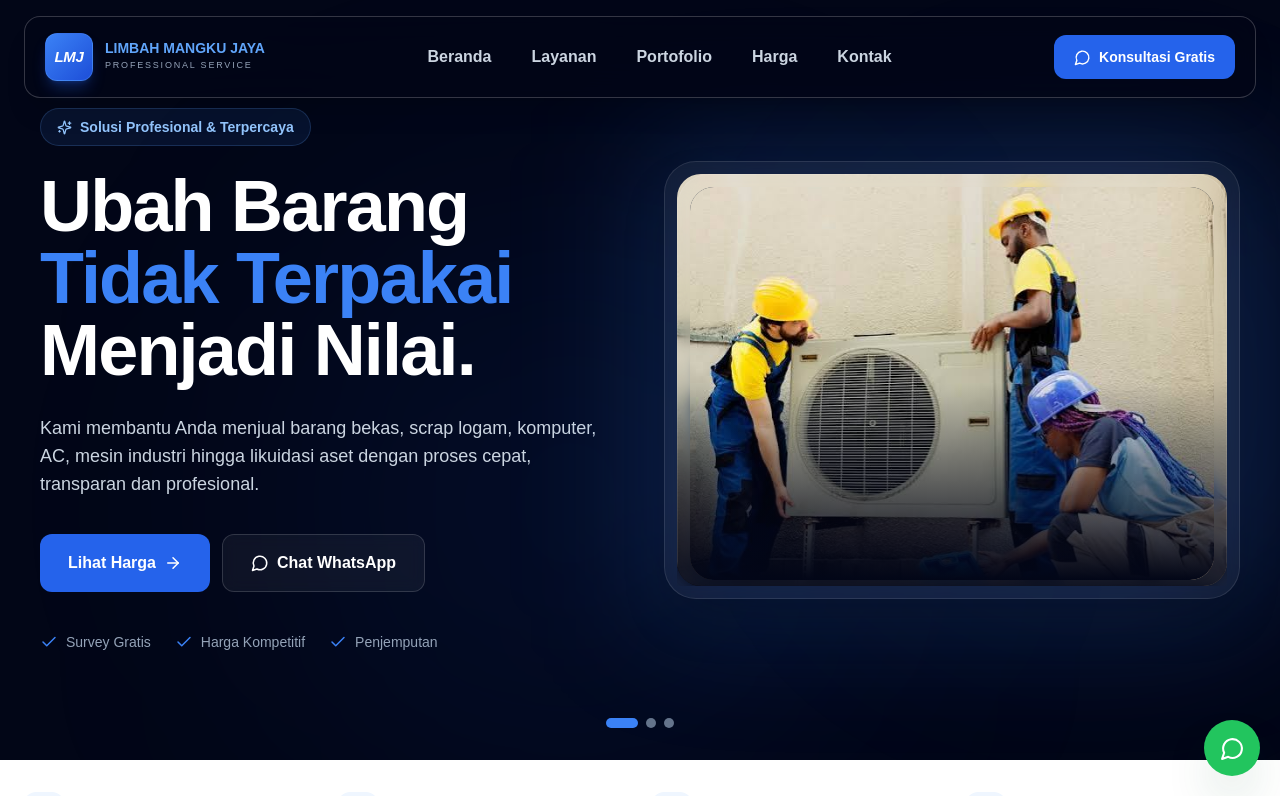
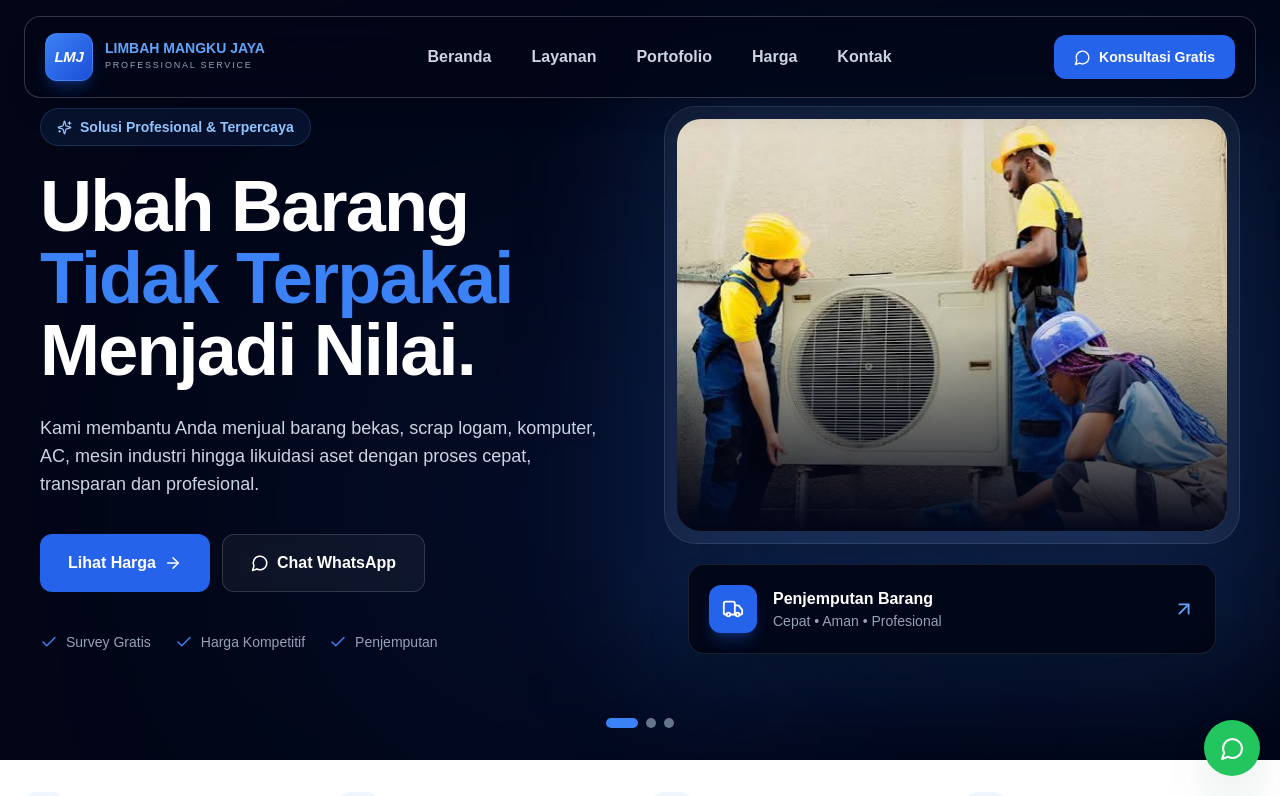
Before and after one commit to galangsopyan/Limbah_Mangkujaya, a Next.js app: page / in a window 1280 px wide. Shown: the top 796 px of the page. Built offline with nearby package versions, Linux system fonts and the light colour scheme.

Commit message:
Perbaiki letak card hero

```diff
--- a/components/landing-page.tsx
+++ b/components/landing-page.tsx
@@ -541,22 +541,10 @@ export default function LandingPage() {
                 {/* Blue Glow */}
                 <div className="absolute -inset-5 rounded-[2rem] bg-blue-500/20 blur-3xl" />
 
-                {/* Image Card */}
+                {/* Image + Card */}
+                <div className="relative">
+                  {/* IMAGE */}
                   <div className="relative overflow-hidden rounded-[2rem] border border-white/10 bg-white/5 p-3 shadow-2xl backdrop-blur">
-                  <div className="relative aspect-[4/3] w-full overflow-hidden rounded-[1.5rem] bg-gradient-to-br from-slate-800 to-slate-950">
-                    <Image
-                      src={heroSlides[currentSlide].image}
-                      alt="Limbah Mangku Jaya"
-                      fill
-                      priority={currentSlide === 0}
-                      className="object-cover"
-                    />
-
-                    {/* Dark Overlay */}
-                    <div className="absolute inset-0 bg-gradient-to-t from-slate-950 via-transparent to-transparent" />
-
-                    <div className="relative overflow-hidden rounded-[2rem] border border-white/10 bg-white/5 p-3 shadow-2xl backdrop-blur">
-                      {/* GAMBAR */}
                     <div className="relative aspect-[4/3] overflow-hidden rounded-[1.5rem] bg-gradient-to-br from-slate-800 to-slate-950">
                       <Image
                         src={heroSlides[currentSlide].image}
@@ -569,15 +557,18 @@ export default function LandingPage() {
                       {/* Dark Overlay */}
                       <div className="absolute inset-0 bg-gradient-to-t from-slate-950 via-transparent to-transparent" />
                     </div>
-
-                      {/* CARD DI BAWAH GAMBAR */}
-                      <div className="mt-3">
-                        <div className="rounded-2xl border border-white/10 bg-slate-950/90 p-5 shadow-xl backdrop-blur-xl">
-                          <div className="flex items-center gap-4">
-                            <div className="flex h-12 w-12 shrink-0 items-center justify-center rounded-xl bg-blue-600">
-                              <Truck className="text-white" />
                   </div>
 
+                  {/* PENJEMPUTAN CARD */}
+                  <div className="relative z-10 px-3 pt-5 sm:px-6">
+                    <div className="rounded-2xl border border-white/10 bg-slate-950/95 p-5 shadow-2xl backdrop-blur-xl">
+                      <div className="flex items-center gap-4">
+                        {/* Icon */}
+                        <div className="flex h-12 w-12 shrink-0 items-center justify-center rounded-xl bg-blue-600 shadow-lg shadow-blue-600/30">
+                          <Truck className="text-white" size={22} />
+                        </div>
+
+                        {/* Text */}
                         <div>
                           <p className="font-bold text-white">
                             Penjemputan Barang
@@ -588,9 +579,11 @@ export default function LandingPage() {
                           </p>
                         </div>
 
-                            <ArrowUpRight className="ml-auto text-blue-400" />
-                          </div>
-                        </div>
+                        {/* Arrow */}
+                        <ArrowUpRight
+                          className="ml-auto text-blue-400"
+                          size={22}
+                        />
                       </div>
                     </div>
                   </div>
```
Lines whose indentation alone changed are shown as unchanged.
